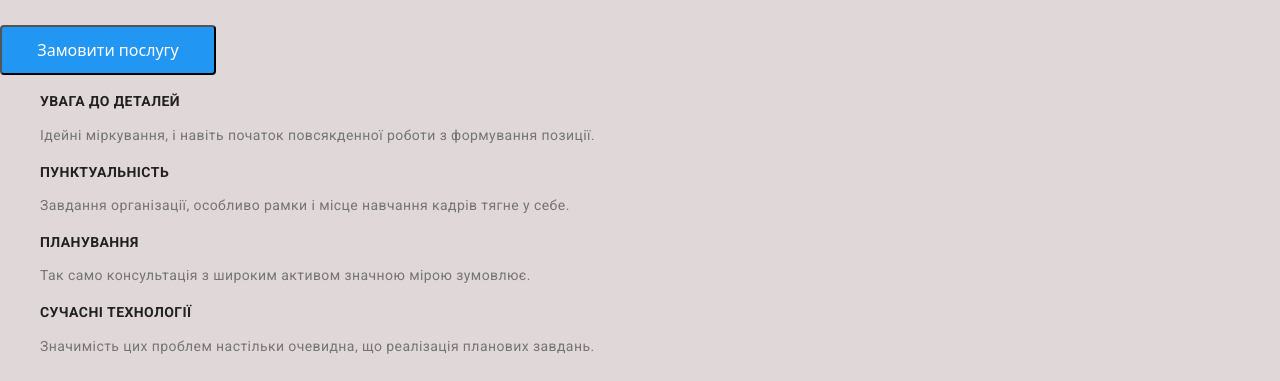
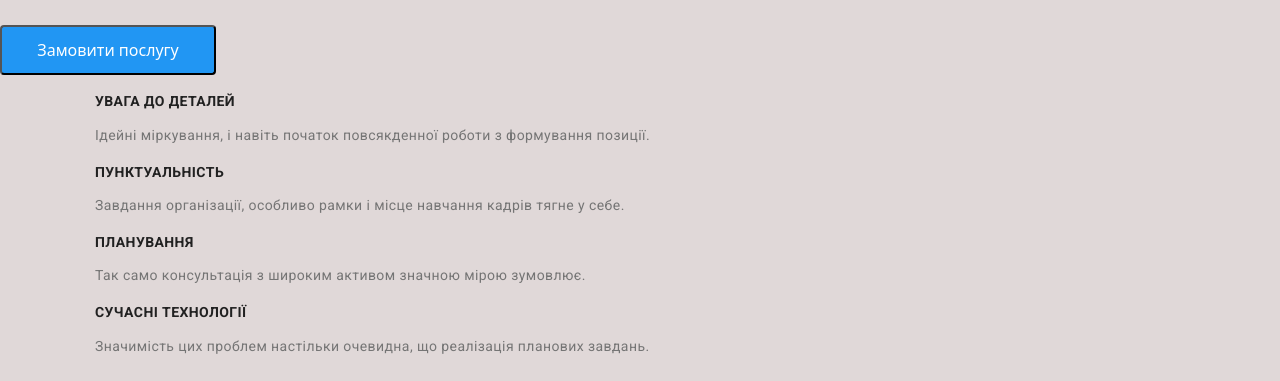
Before and after one commit to Sofia2803/WebStudio2.0, a plain HTML site: page index.html in a window 1280 px wide. Shown: the part 255-636 px from the top of the page. Drawn offline with Linux system fonts and the light colour scheme; a web font is replaced by a local one.

Commit message:
clwo12 commit

```diff
--- a/style/style.css
+++ b/style/style.css
@@ -144,3 +144,15 @@ line-height: 171%;
 letter-spacing: 0.03em;
 color:#757575;;
 }
+
+
+.container{
+  width: 1200px;
+  padding: 0 15px;
+  margin: 0 auto;
+}
+
+.section{
+  margin-bottom: 94px;
+
+}
```
Also changed, not shown: index.html (line endings or trailing spaces).
